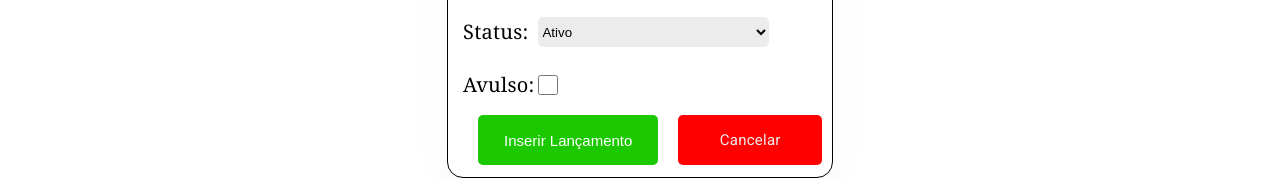
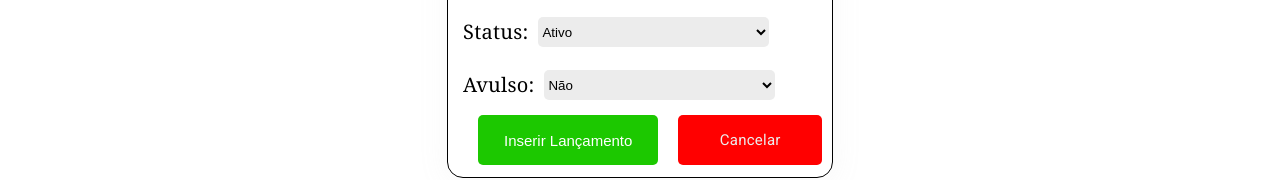
Before and after one commit to AranPrado/Target-Sistemas---Teste-FullStack, an Angular app: page /lancamento/inserir in a window 1280 px wide. Shown: the part 393-573 px from the top of the page. Built offline with nearby package versions, Linux system fonts and the light colour scheme; no server answers.

Commit message:
Concertando o botão totalLançamentos

```diff
--- a/src/app/app-routing.module.ts
+++ b/src/app/app-routing.module.ts
@@ -3,6 +3,7 @@ import { RouterModule, Routes } from '@angular/router';
 import { LancamentoInserirComponent } from './components/lancamento-inserir/lancamento-inserir.component';
 import { LancamentosListComponent } from './components/lancamento-list/lancamento-list.component';
 import { LancamentoEditarComponent } from './components/lancamento-editar/lancamento-editar.component';
+
 
 
 const routes: Routes = [
--- a/src/app/components/lancamento-inserir/lancamento-inserir.component.html
+++ b/src/app/components/lancamento-inserir/lancamento-inserir.component.html
@@ -32,7 +32,10 @@
 
     <div class="form-group">
       <label for="avulso">Avulso:</label>
-      <input class="input-check" type="checkbox" id="avulso" [(ngModel)]="novoLancamento.avulso" name="avulso">
+      <select class="input-padrao"  id="avulso" [(ngModel)]="novoLancamento.avulso" name="avulso" required>
+        <option [ngValue]="true">Sim</option>
+        <option [ngValue]="false">Não</option>
+      </select>
     </div>
 
 
--- a/src/app/components/lancamento-list/lancamento-list.component.html
+++ b/src/app/components/lancamento-list/lancamento-list.component.html
@@ -9,7 +9,7 @@
       </a>
 
 
-      <a class="button" routerLink="/lancamento/total" (click)="alternarConteudoTabela()">Total de Lançamentos</a>
+      <a class="button" (click)="alternarConteudoTabela()">Total de Lançamentos</a>
 
     </div>
   </div>
--- a/src/app/components/lancamento-list/lancamento-list.component.ts
+++ b/src/app/components/lancamento-list/lancamento-list.component.ts
@@ -44,20 +44,20 @@ export class LancamentosListComponent implements OnInit {
     );
 }
 
-  totalLancamentosFunction(){
-    this.lancamentoService.calcularTotalLancamentos().subscribe(
-      (total) => {
-        this.totalLancamentos = total;
-      },
-      (error) => {
-        console.error(error);
-      }
-    );
-  }
+
 
 alternarConteudoTabela() {
   this.mostrarConteudoTabela = !this.mostrarConteudoTabela;
   this.novoLancamento = !this.novoLancamento;
+
+  this.lancamentoService.calcularTotalLancamentos().subscribe(
+    (total) => {
+      this.totalLancamentos = total;
+    },
+    (error) => {
+      console.error(error);
+    }
+  );
 }
 
 
```
